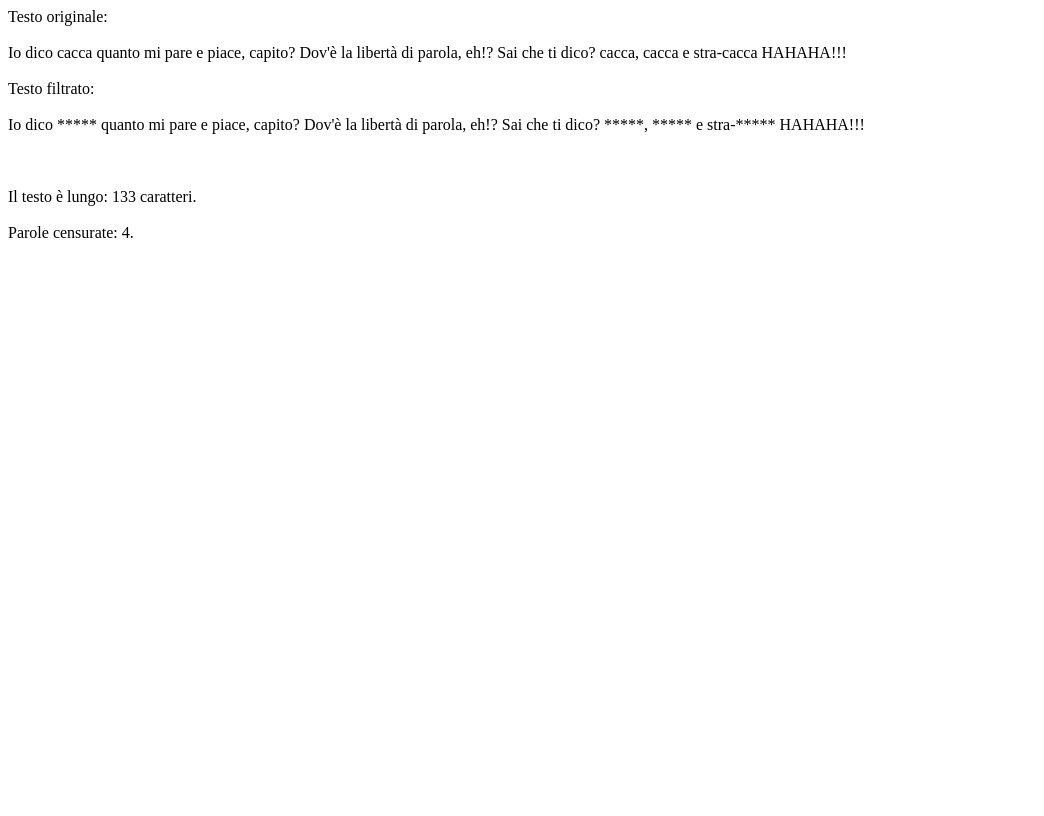
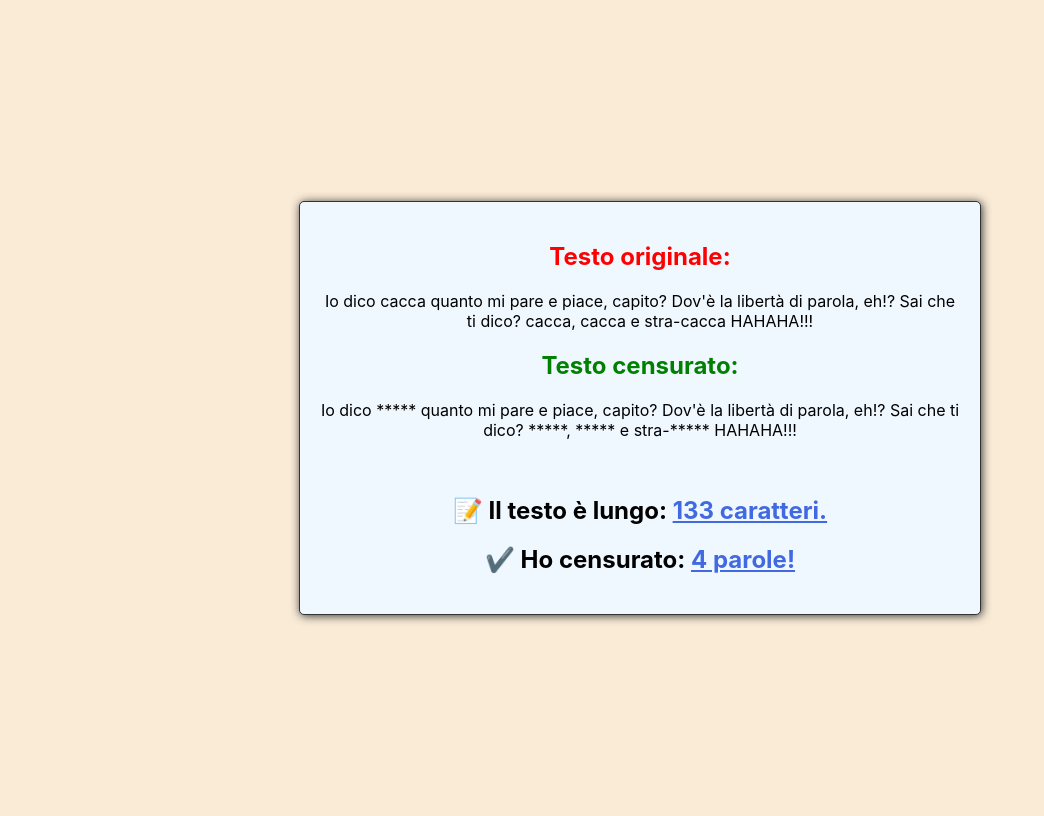
Before and after one commit to marcocor25/php-badwords, a PHP site: page / in a window 1280 px wide. Shown: the whole page, without its empty margins (0-1044 px from the left). Before the commit the page ends 238 px from the top, so only its background shows below. Run offline with PHP 8.4, Linux system fonts and the light colour scheme.

Commit message:
Aggiunto HTML + un minimo di stile

```diff
--- a/index.php
+++ b/index.php
@@ -6,29 +6,78 @@ $lunghezza_testo = strlen($testo_originale);
 
 $parole_censurate = 0;
 
-$testo_filtrato = str_replace('cacca', '*****', $testo_originale, $parole_censurate);
+$testo_censurato = str_replace('cacca', '*****', $testo_originale, $parole_censurate);
 
-echo "Testo originale: ";
-echo "<br>";
-echo "<br>";
-echo $testo_originale;
-echo "<br>";
-echo "<br>";
-echo "Testo filtrato: ";
-echo "<br>";
-echo "<br>";
-echo $testo_filtrato;
-echo "<br>";
-echo "<br>";
-echo "<br>";
-echo "<br>";
-echo "Il testo è lungo: ";
-echo $lunghezza_testo;
-echo " caratteri.";
-echo "<br>";
-echo "<br>";
-echo "Parole censurate: ";
-echo $parole_censurate;
-echo ".";
+// echo "Testo originale: ";
+// echo "<br>";
+// echo "<br>";
+// echo $testo_originale;
+// echo "<br>";
+// echo "<br>";
+// echo "Testo censurato: ";
+// echo "<br>";
+// echo "<br>";
+// echo $testo_censurato;
+// echo "<br>";
+// echo "<br>";
+// echo "<br>";
+// echo "<br>";
+// echo "Il testo è lungo: ";
+// echo $lunghezza_testo;
+// echo " caratteri.";
+// echo "<br>";
+// echo "<br>";
+// echo "Parole censurate: ";
+// echo $parole_censurate;
+// echo ".";
+?>
 
-?>
+<!DOCTYPE html>
+<html lang="en">
+<head>
+    <meta charset="UTF-8">
+    <meta http-equiv="X-UA-Compatible" content="IE=edge">
+    <meta name="viewport" content="width=device-width, initial-scale=1.0">
+    <link rel="stylesheet" href="style.css">
+    <title>Badwords</title>
+</head>
+<body>
+
+    <div class="container">
+
+        <h2 class="original">
+            Testo originale:
+        </h2>
+
+        <p>
+            <?php echo $testo_originale ?>
+        </p>
+
+        <h2 class="censored">
+            Testo censurato:
+        </h2>
+
+        <p>
+            <?php echo $testo_censurato ?>
+        </p>
+
+        <br>
+
+        <h2>
+            📝 Il testo è lungo:
+            <span class="result">
+                <?php echo $lunghezza_testo ?> caratteri.
+            </span>
+        </h2>
+
+        <h2>
+            ✔️ Ho censurato:
+            <span class="result">
+                <?php echo $parole_censurate ?> parole!
+            </span>
+        </h2>
+
+    </div>
+
+</body>
+</html>
--- /dev/null
+++ b/style.css
@@ -0,0 +1,34 @@
+html {
+    font-family: -apple-system, BlinkMacSystemFont, 'Segoe UI', Roboto, Oxygen, Ubuntu, Cantarell, 'Open Sans', 'Helvetica Neue', sans-serif;
+}
+
+body {
+    height: 100vh;
+    display: flex;
+    justify-content: center;
+    align-items: center;
+    background: antiquewhite;
+}
+
+.container {
+    width: 50vw;
+    padding: 20px;
+    border: 1px solid #333;
+    border-radius: 5px;
+    box-shadow: 1px 1px 10px #333;
+    text-align: center;
+    background: aliceblue;
+}
+
+.original {
+    color: red;
+}
+
+.censored {
+    color: green;
+}
+
+.result {
+    color: royalblue;
+    text-decoration: underline;
+}
```
